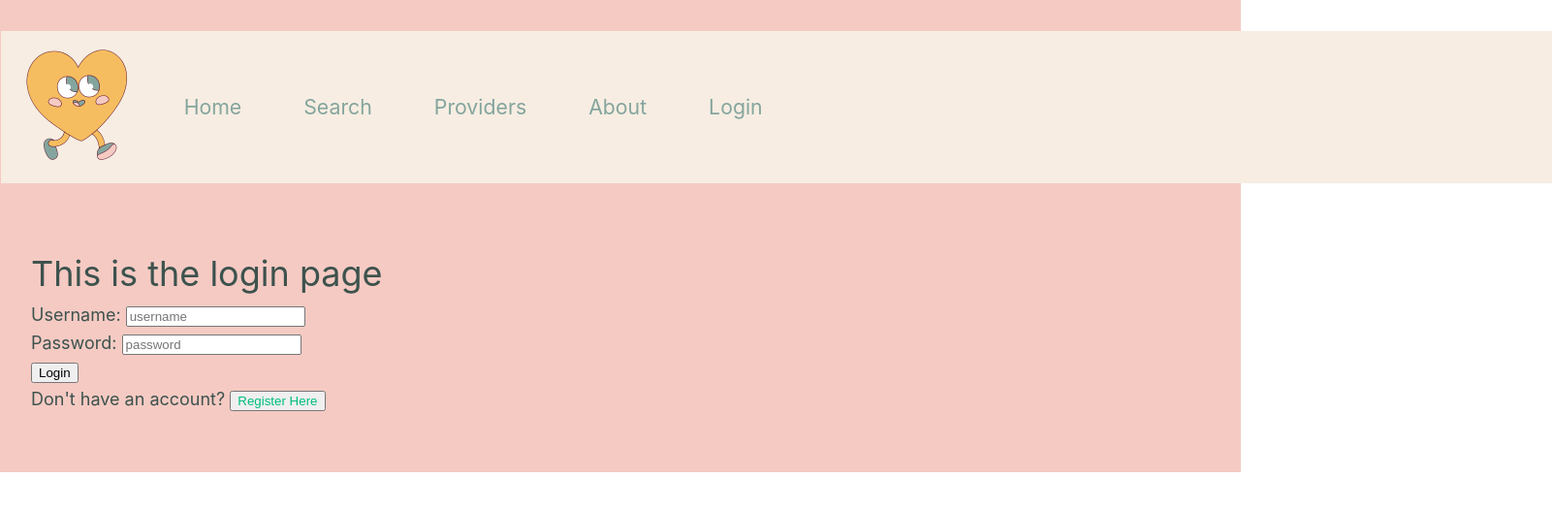
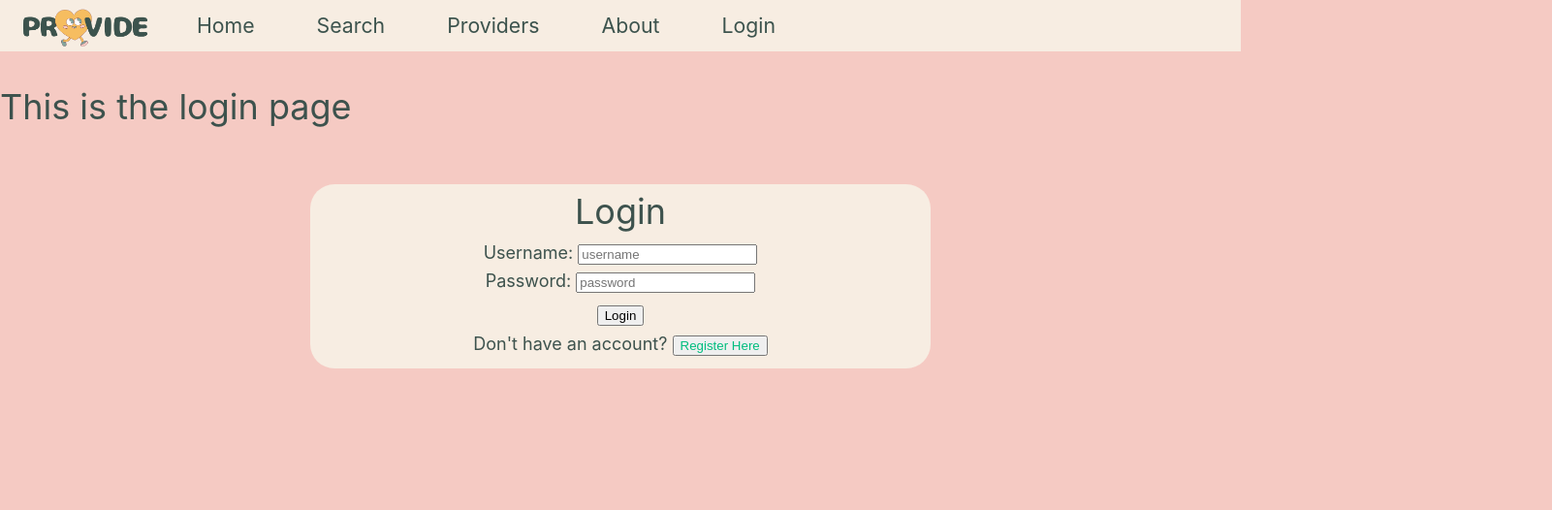
Before and after one commit to WinsEdwards/provide-front-end, a Vue app: page /login in a window 1280 px wide. Shown: the top 526 px of the page at 97% size, 1601 px wide, since content can reach past the window. Built offline with nearby package versions, Linux system fonts and the light colour scheme.

Commit message:
updated styles

```diff
--- a/src/App.css
+++ b/src/App.css
@@ -1,35 +1,60 @@
 /* * {
-    border: dashed;
-} */
+  margin: 0px;
+  padding-top: 0px;
+    /* border: dashed;
+   } */
 
+#app {
+  margin: 0px;
+  padding: 0px;
+  height: 100vh;
+  max-height: 100%;
+}
+
+logo {
+  padding-left: 0;
+  margin-left: 0;
+}
+body {
+  margin: 0px;
+  background-color: #F5CAC3;
+}
 header {
     line-height: 2.5;
     display: flex;
-    align-items: center;
-    padding: 1rem;
+    flex-direction: row;
+    flex-wrap: nowrap;
+    justify-content: left;
+    align-items: left;
+    align-content: left;
     background-color: #f7ede2;
-    width: 125vw;
+    width: 100vw;
+    max-width: 100%;
     position: relative;
-    max-width: 125vw;
-    left: 29%;
-    margin-left: -30vw;
-    margin-bottom: 2em;
+    padding-top: 0px;
+    padding-left: 0px;
+    margin-top: 0px;
+    vertical-align: middle;
   }
 
   .logo {
     display: block;
     margin-right: 1rem;
+    margin-bottom: 0;
+    padding-bottom: 0;
+    margin-left: 20px;
+    margin-top: 8px;
   }
 
   nav {
     display: flex;
-    align-items: center;
+    align-items: right;
     font-size: 1.33rem;
   }
 
   nav a {
     display: inline-block;
-    color: #84A59D;
+    color: #3c534d;
     padding: 0 2rem;
     border-left: 1px solid var(#3D524D);
   }
--- a/src/App.vue
+++ b/src/App.vue
@@ -9,7 +9,7 @@ import './App.css'
 
 <template>
   <header>
-    <img alt="Provide logo" class="logo" src="@/assets/images/provide_logo_no_bg.png" width="125" height="125" />
+    <img alt="Provide logo" class="logo" src="@/assets/images/provide_header_no_bg.png" width="135" height="45" />
     <div class="wrapper">
       <nav>
         <RouterLink to="/">Home</RouterLink>
--- /dev/null
+++ b/src/assets/login.css
@@ -0,0 +1,30 @@
+.login-form-container{
+    display: flex;
+    flex-direction: row;
+    flex-wrap: nowrap;
+    justify-content: center;
+    align-items: center;
+    align-content: center;
+}
+
+form {
+    justify-content: center;
+    align-content: center;
+    display: flex;
+    flex-direction: column;
+    flex-wrap: nowrap;
+    justify-content: center;
+    align-items: center;
+    align-content: center;
+    background-color: #F7EDE2;
+    max-width: 50%;
+    margin-left: auto;
+    margin-right: auto;
+    margin-top: 50px;
+    padding-bottom: 10px;
+    border-radius: 25px;
+}
+
+form button {
+    margin-top: 10px;
+}
--- a/src/components/ReviewsListProvider.css
+++ b/src/components/ReviewsListProvider.css
@@ -1,19 +1,33 @@
 .provider-reviews-list {
     display: flex;
+    flex-wrap: wrap;
+    /* flex-flow: row wrap; */
+    /* align-content: flex-start; */
+    /* display: flex;
     flex-direction: row;
-    flex-wrap: wrap;
-    justify-content: space-around;
+
+    justify-content: space-around; */
 }
 
 .single-provider-review {
-    display: flex;
+    flex: 1;
+    /* min-width: 10vw; */
+    line-height: 10vw;
+    border: solid;
+    margin: 1em;
+    text-align: center;
+    width: 30%;
+    /* display: flex;
     justify-content: center;
     height: 400px;
     width: 375px;
     padding: 1em;
     flex-direction: column;
     /* this is so I can see each review */
-    border: dotted;
+}
+
+*, *:before, *:after {
+    box-sizing: border-box;
 }
 
 .like-button {
--- a/src/components/UserLogin.vue
+++ b/src/components/UserLogin.vue
@@ -2,6 +2,7 @@
 import { store } from '../store';
 import { useRouter} from 'vue-router'
 import axios from 'axios';
+import '../assets/login.css'
 
 // variables
 const router = useRouter()
@@ -34,7 +35,7 @@ const doLogin = (userData) => {
     <div login-form-container>
 
         <form name="login-form" @submit.prevent="doLogin(userData)" >
-
+            <h1>Login</h1>
             <div class="mb-3">
                 <label for="username">Username: </label>
                 <input id="username" type="text" placeholder="username" v-model="userData.username" required/>
```
Also changed, not shown: src/assets/images/provide_header_no_bg.png (added).
